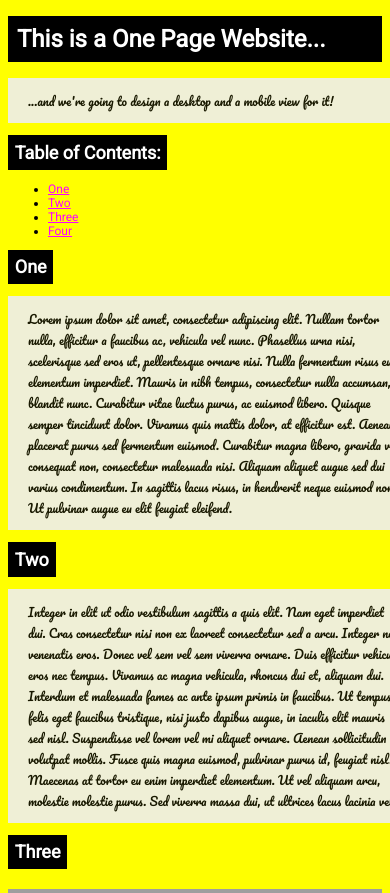
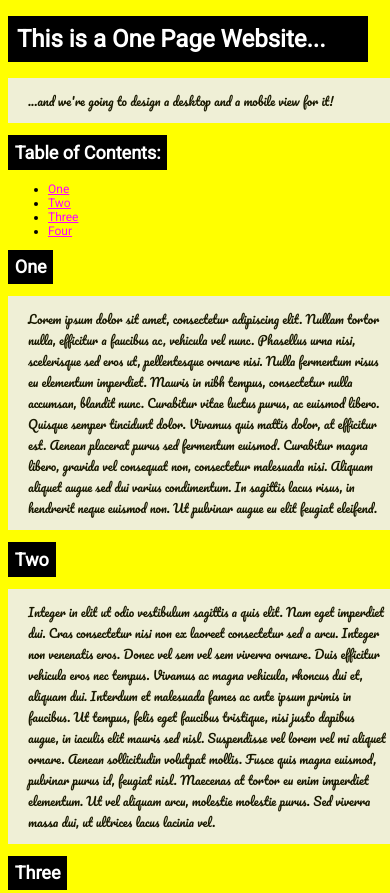
Before and after one commit to pvano23/exercise8, a plain HTML site: page index.html in a window 390 px wide. Shown: the top 893 px of the page. Drawn offline with Linux system fonts and the light colour scheme; grey boxes are pictures that could not be loaded.

Commit message:
new code

```diff
--- a/index.html
+++ b/index.html
@@ -12,11 +12,11 @@
 
   <style>
 
-body {
-font-family: "Pacifico", cursive;
-font-size: 30px;
-background-color: aqua;
-}
+  body {
+  font-family: "Pacifico", cursive;
+  font-size: 30px;
+  background-color: aqua;
+  }
 
 /* Responsive Design Additions */
 
@@ -24,13 +24,14 @@ background-color: aqua;
     body {
         background-color: yellow;
         font-size: 75%;
+        padding-right: 14px
     }
     img, p {
         width: 100%;
     }
 }
 
-@media (min-width: 600px) { /* Desktop View CSS code */
+@media (min-width: 601px) { /* Desktop View CSS code */
     img {
         width: 800px;
     }
```
